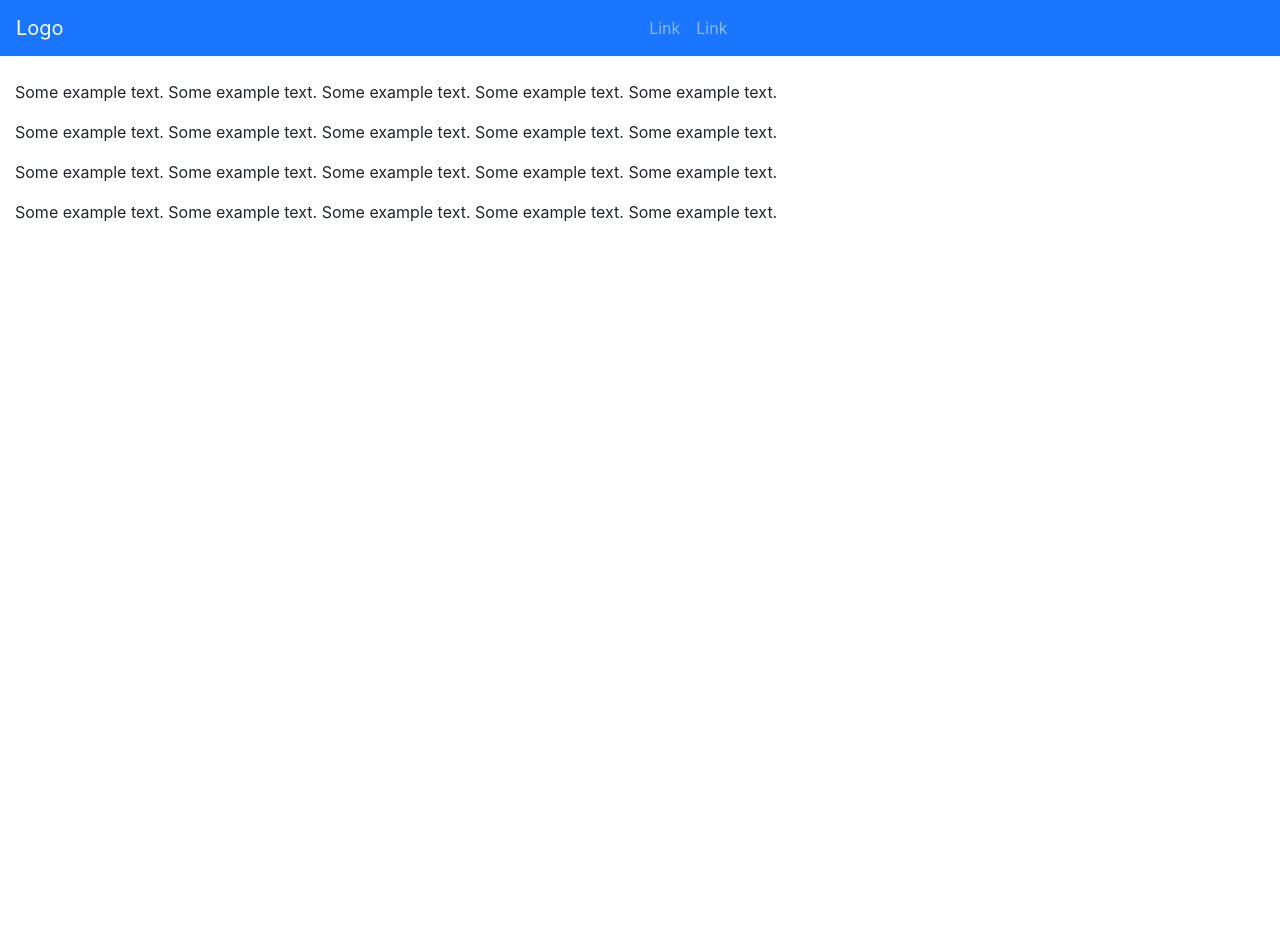
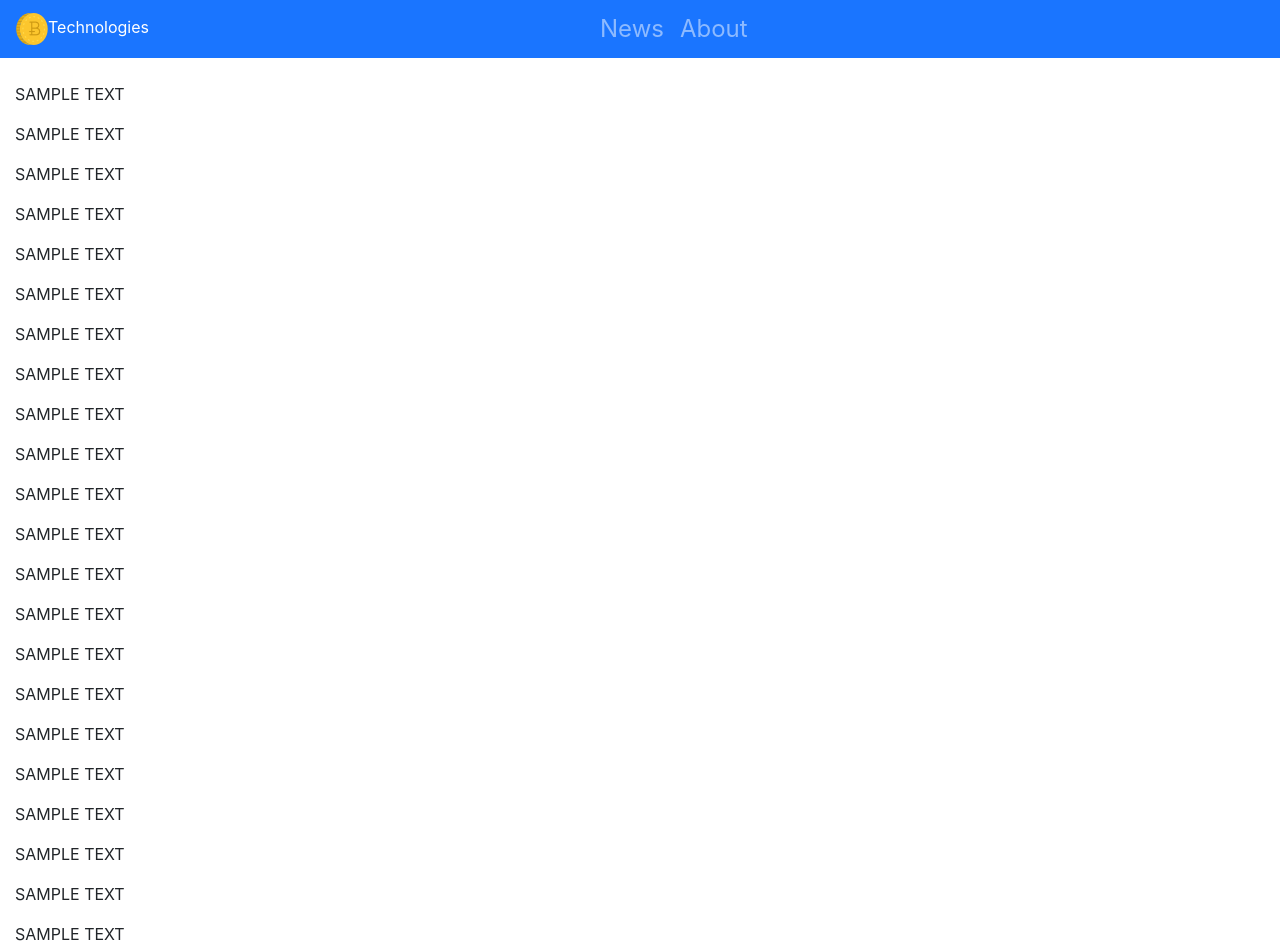
Before and after one commit to hiddenwings/BootstrapSite, a plain HTML site: page index.html in a window 1280 px wide. Before the commit the page ends 800 px from the top, so only its background shows below. Drawn offline with nearby package versions, Linux system fonts and the light colour scheme.

Commit message:
fourth commit

```diff
--- a/index.html
+++ b/index.html
@@ -15,24 +15,42 @@
   </head>
   <body>
     <nav class="navbar navbar-expand-sm bg-color navbar-dark sticky-top">
-    <a class="navbar-brand" href="#">Logo</a>
+    <a class="navbar-brand" href="#" style="font-size:16px"><img src="coin.png">Technologies</a>
       <div class="links">
         <ul class="navbar-nav" >
           <li class="nav-item">
-            <a class="nav-link" href="#">Link</a>
+            <a class="nav-link" href="#" style="font-size:24px">News</a>
           </li>
           <li class="nav-item">
-            <a class="nav-link" href="#">Link</a>
+            <a class="nav-link" href="#" style="font-size:24px">About</a>
           </li>
         </ul>
       </div>
   </nav>
 
   <div class="container-fluid"><br>
-    <p>Some example text. Some example text. Some example text. Some example text. Some example text.</p>
-    <p>Some example text. Some example text. Some example text. Some example text. Some example text.</p>
-    <p>Some example text. Some example text. Some example text. Some example text. Some example text.</p>
-    <p>Some example text. Some example text. Some example text. Some example text. Some example text.</p>
+    <p>SAMPLE TEXT</p>
+    <p>SAMPLE TEXT</p>
+    <p>SAMPLE TEXT</p>
+    <p>SAMPLE TEXT</p>
+    <p>SAMPLE TEXT</p>
+    <p>SAMPLE TEXT</p>
+    <p>SAMPLE TEXT</p>
+    <p>SAMPLE TEXT</p>
+    <p>SAMPLE TEXT</p>
+    <p>SAMPLE TEXT</p>
+    <p>SAMPLE TEXT</p>
+    <p>SAMPLE TEXT</p>
+    <p>SAMPLE TEXT</p>
+    <p>SAMPLE TEXT</p>
+    <p>SAMPLE TEXT</p>
+    <p>SAMPLE TEXT</p>
+    <p>SAMPLE TEXT</p>
+    <p>SAMPLE TEXT</p>
+    <p>SAMPLE TEXT</p>
+    <p>SAMPLE TEXT</p>
+    <p>SAMPLE TEXT</p>
+    <p>SAMPLE TEXT</p>
   </div>
   </body>
   <footer></footer>
--- a/style/style.css
+++ b/style/style.css
@@ -4,4 +4,6 @@
 .links {
   margin-left: 45%;
   box-sizing: border-box;
+  position: absolute;
+
 }
```
Also changed, not shown: coin.png (added).
